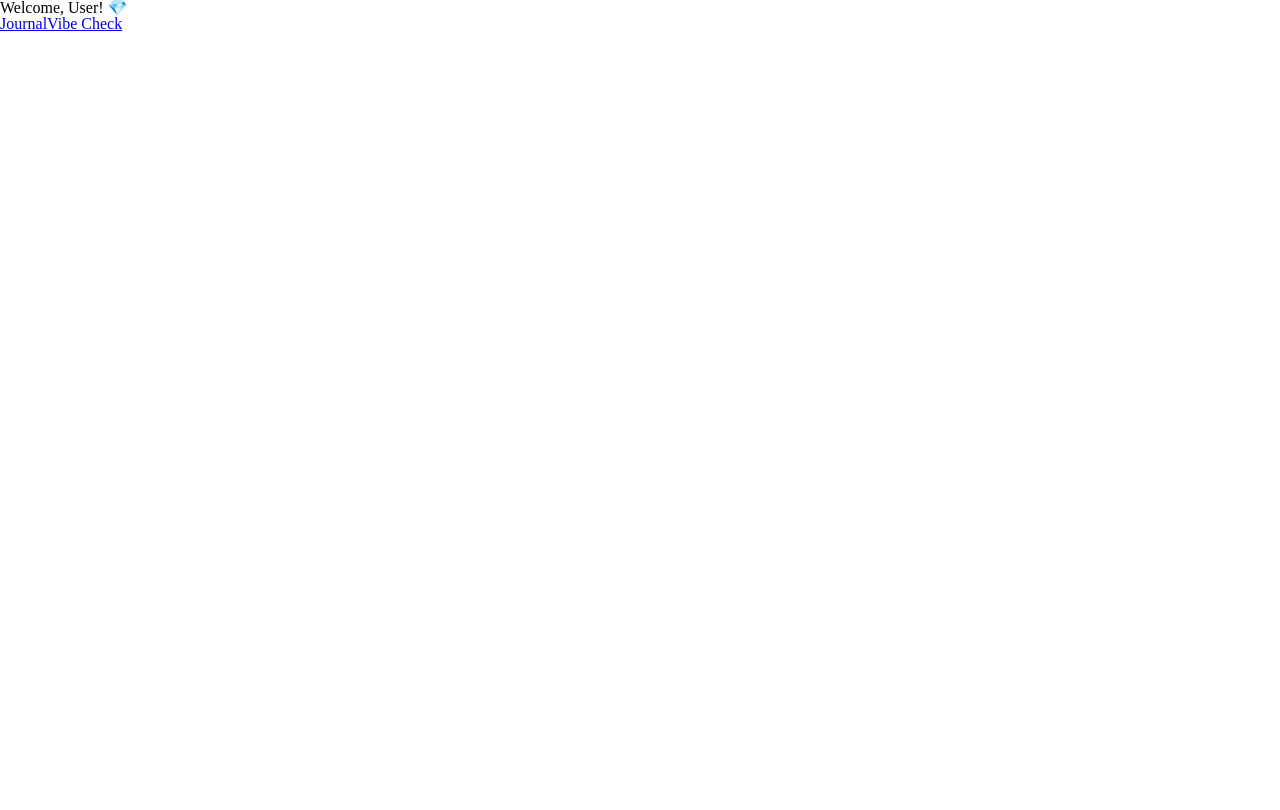
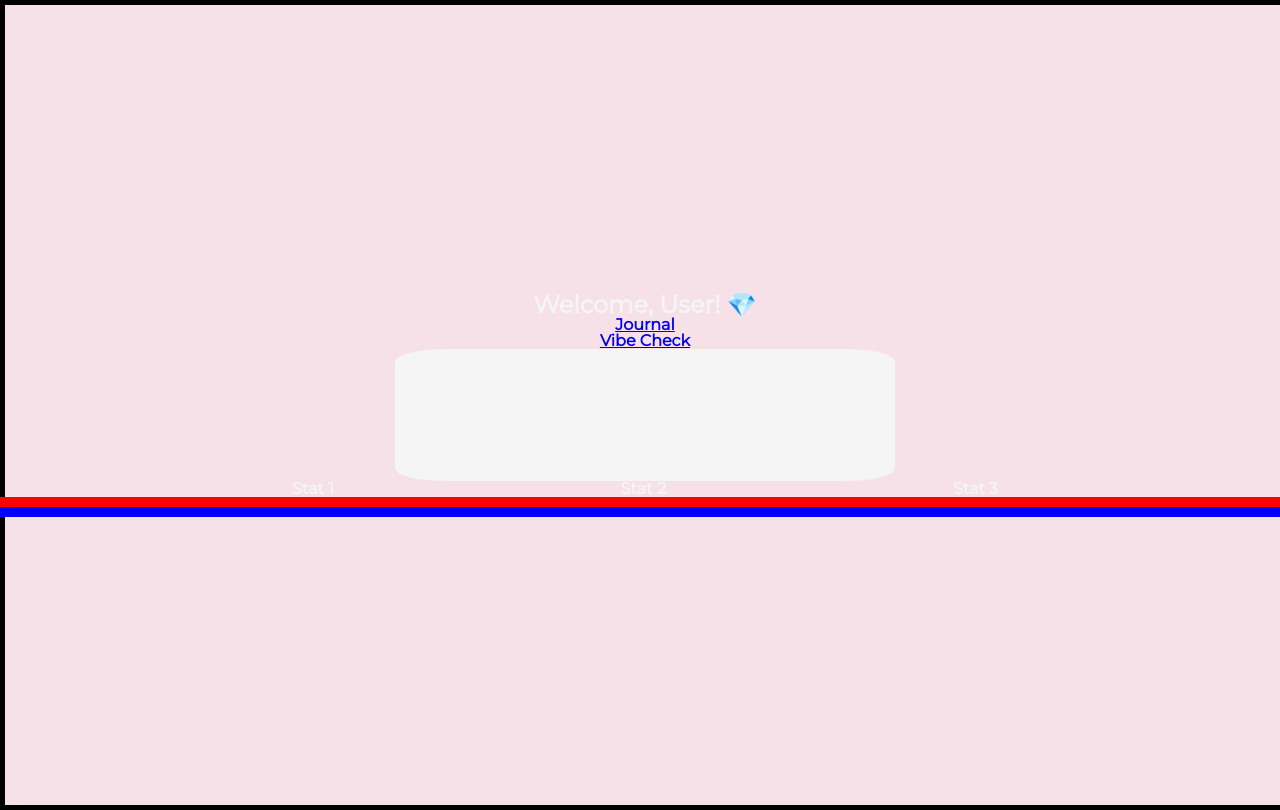
Before and after one commit to anewb87/kanye-mindfulness-app, a React (Create React App) app: page /dashboard in a window 1280 px wide. Built offline with nearby package versions, Linux system fonts and the light colour scheme; no server answers.

Commit message:
Add layout and styling to mood page

```diff
--- a/src/Pages/Dashboard/Dashboard.js
+++ b/src/Pages/Dashboard/Dashboard.js
@@ -1,4 +1,5 @@
 import React, { useContext } from "react";
+import './Dashboard.scss'
 import Card from "../../Components/Card";
 import MoodCard from "../../Components/MoodCard";
 import { QuoteContext } from '../../Contexts/QuoteContext';
@@ -10,12 +11,23 @@ const Dashboard = () => {
   const { quote } = useContext(QuoteContext);
 
   return (
-    <section>
+    <section className='dashboard-page'>
       <h2>Welcome, User! 💎 </h2>
-      { quote }
-      <Card />
-      <MoodCard />
       <Nav />
+      <article className='dashboard-quote'>
+        { quote }
+      </article>
+      <section className='stats-section'>
+        <article>Stat 1</article>
+        <article>Stat 2</article>
+        <article>Stat 3</article>
+      </section>
+      <section className='mood-section'>
+        <MoodCard />
+      </section>
+      <section className="journal-section">
+        <Card />
+      </section>
     </section>
   );
 };
--- a/src/Pages/Dashboard/Dashboard.scss
+++ b/src/Pages/Dashboard/Dashboard.scss
@@ -0,0 +1,61 @@
+.dashboard-page {
+    display: flex;
+    flex-direction: column;
+    justify-content: center;
+    align-items: center;
+    border: 5px black solid;
+    width: 100vw;
+    height: 100vh;
+    background-color: #f7e1e9;
+    font-family: 'Montserrat', sans-serif;
+    color: whitesmoke;
+    font-weight: 600;
+}
+
+.dashboard-page > h2 {
+    font-family: 'Montserrat', sans-serif;
+    color: whitesmoke;
+    font-weight: 600;
+    font-size: x-large;
+}
+
+.dashboard-quote {
+    font-style: italic;
+    width: 35%;
+    height: 10%;
+    padding: 2%;
+    background-color: whitesmoke;
+    color: black;
+    font-weight: 300;
+    font-style: italic;
+    border-radius: 10%;
+    display: flex;
+    justify-content: center;
+    align-items: center;
+    text-align: center;
+
+}
+
+.stats-section {
+    width: 100vw;
+    display: flex;
+    justify-content: space-evenly;
+    &:article {
+        background-color: whitesmoke;
+        color: black;
+        width: 15%;
+        height: 15%;
+    }
+}
+
+.mood-section {
+    width: 100vw;
+    border: 5px solid red;
+}
+
+.journal-section {
+    width: 100vw;
+    border: 5px solid blue;
+    display: grid;
+    grid-template-columns: repeat(4, 1fr);
+}
--- a/src/Pages/MoodPage/MoodPage.js
+++ b/src/Pages/MoodPage/MoodPage.js
@@ -1,4 +1,5 @@
-import React, { useContext, useState } from 'react'
+import React, { useContext, useState } from 'react';
+import './MoodPage.scss'
 import { MoodContext } from '../../Contexts/MoodContext';
 import { QuoteContext } from '../../Contexts/QuoteContext';
 import Slider from 'rc-slider';
@@ -33,9 +34,11 @@ const MoodPage = () => {
     }
 
     return (
+        <section className='mood-page'>
+            <h2>Mood Page</h2>
+            <h4>How ya feeling today</h4>
+                <p>Current Value: {setImages(currentMood)}</p>
                 <section style={{width: '500px'}}>
-            <h4>Mood Page</h4>
-            <p>Current Value: {setImages(currentMood)}</p>
                 <Slider
                     defaultValue='1'
                     min={1}
@@ -44,9 +47,10 @@ const MoodPage = () => {
                     value={currentMood}
                     onChange={value => handleChange(value)}
                     />
+            </section>
                 <Link to="/dashboard"><button onClick={handleSubmit}>Submit</button></Link>
+        </section>
 
-        </section>
     );
 };
 
--- a/src/Pages/MoodPage/MoodPage.scss
+++ b/src/Pages/MoodPage/MoodPage.scss
@@ -0,0 +1,13 @@
+.mood-page {
+    display: flex;
+    flex-direction: column;
+    justify-content: space-around;
+    align-items: center;
+    border: 5px black solid;
+    width: 100vw;
+    height: 100vh;
+    background-color: #f7e1e9;
+    font-family: 'Montserrat', sans-serif;
+    color: whitesmoke;
+    font-weight: 600;
+}
```
Lines whose indentation alone changed are shown as unchanged.
